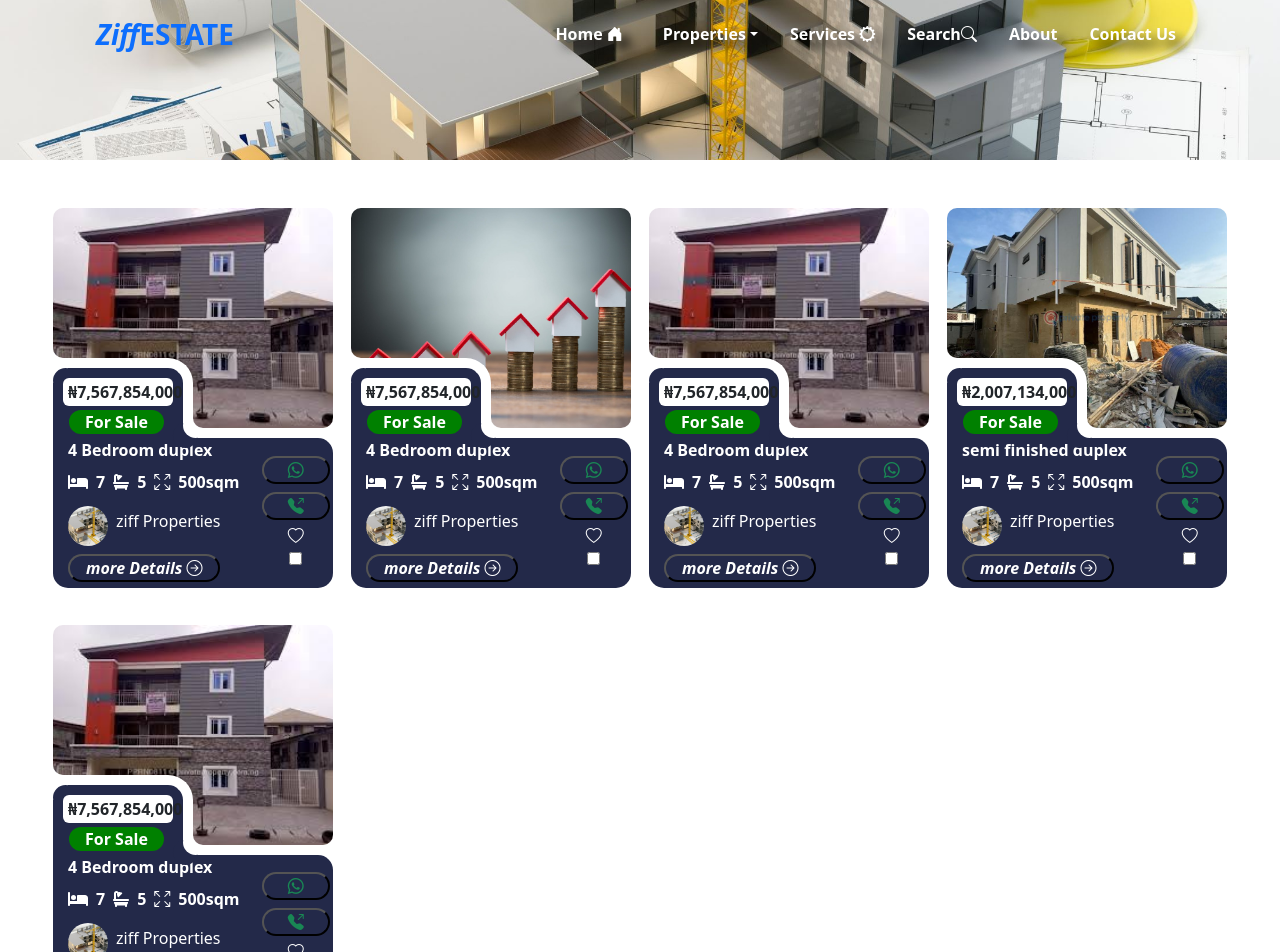
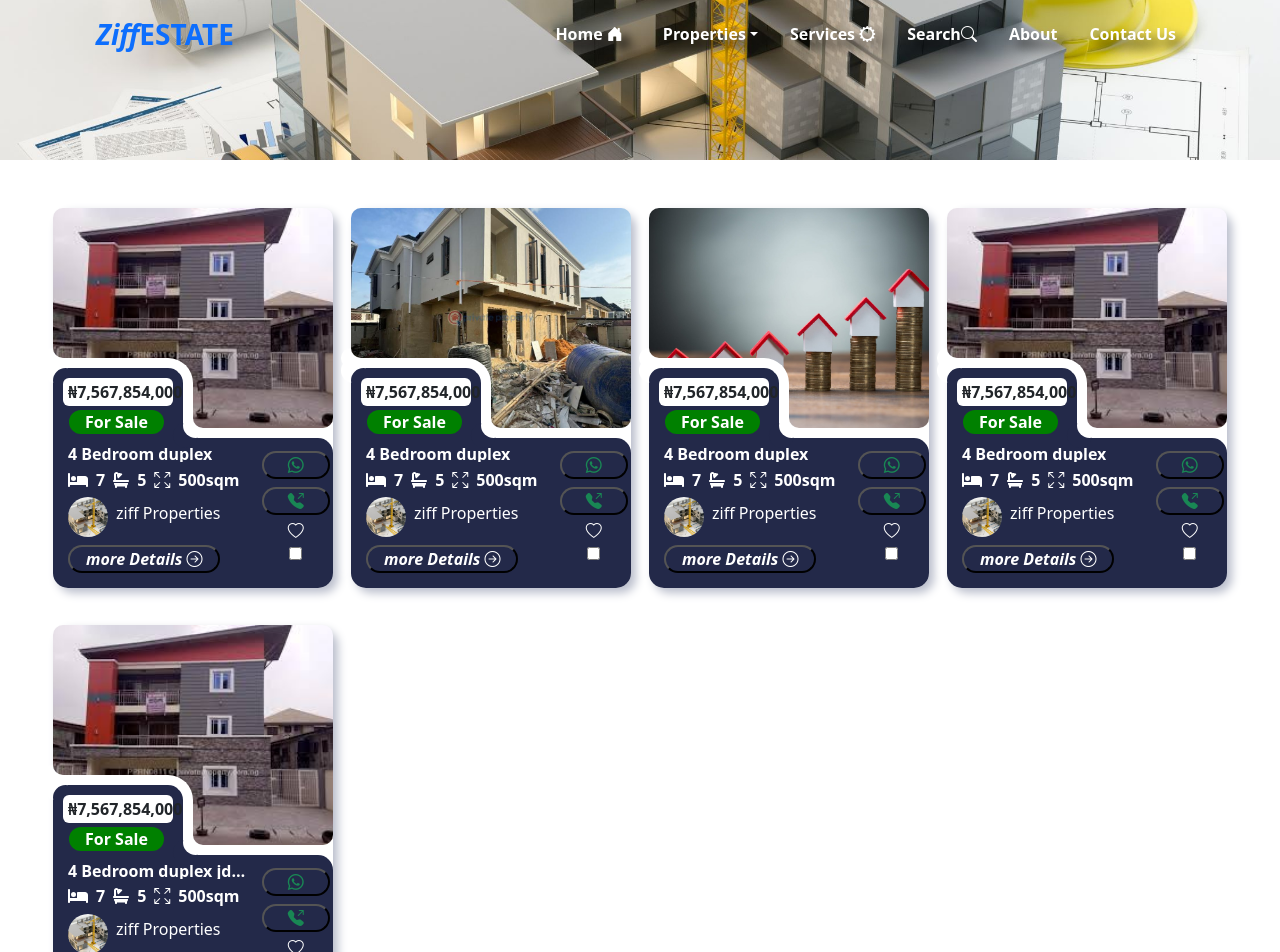
Before and after one commit to Chinaka-Fortune/realEstate, a React (Create React App) app in the folder real_estate/: page /newProperties in a window 1280 px wide. Shown: the top 952 px of the page. Built offline with nearby package versions, Linux system fonts and the light colour scheme.

Commit message:
all agent section

```diff
--- a/real_estate/src/App.js
+++ b/real_estate/src/App.js
@@ -4,6 +4,7 @@ import NavBar from './nav_footerComponents/NavBar';
 import Home from './home/Home';
 import PopularDetails from './popularHomeDetails/PopularDetails';
 import NewProperties from './newProperties/NewProperties';
+import AgentFile from './agentFiles/AgentFile';
 
 
 
@@ -15,6 +16,7 @@ function App() {
       <Route path='/' Component={Home} />
       <Route path='/popularDetails' Component={PopularDetails} />
       <Route path='/newProperties' Component={NewProperties} />
+      <Route path='/agent_file' Component={AgentFile} />
 
     </Routes>
     </BrowserRouter>
--- a/real_estate/src/home/homeComponents/ReachOut.js
+++ b/real_estate/src/home/homeComponents/ReachOut.js
@@ -10,7 +10,7 @@ const ReachOut = () => {
           <i class="bi bi-buildings  fs-2 text-dark"></i>
           <span className="text-dark">New Properties</span>
         </NavLink>
-        <NavLink className="col-md-2 col-5 py-4 py-md-5 text-center fw-bold rounded  d-flex flex-column text-decoration-none reachOutHover">
+        <NavLink to="/agent_file" className="col-md-2 col-5 py-4 py-md-5 text-center fw-bold rounded  d-flex flex-column text-decoration-none reachOutHover">
           <i class="bi bi-person-lines-fill fs-2 text-dark"></i>
           <span className="text-dark">Contact Agent</span>
         </NavLink>
--- a/real_estate/src/index.css
+++ b/real_estate/src/index.css
@@ -56,3 +56,8 @@
 .pointerCursorStyle{
 cursor: pointer;
 }
+
+.generalBoxShadow{
+box-shadow: 5px 5px 10px #babecc,
+   -5px -5px 10px #fff;
+}
--- a/real_estate/src/newProperties/NewProperties.js
+++ b/real_estate/src/newProperties/NewProperties.js
@@ -5,7 +5,7 @@ import { faBed, faBath } from "@fortawesome/free-solid-svg-icons";
 import propertyDev from "./newPropImages/Property-Development-Fateck-4.jpg";
 import redHouse from "./newPropImages/redHouse.jpg";
 import newlyBuilt from "./newPropImages/13-Most-Expensive-Houses-In-Lagos.jpeg";
-import house1 from './newPropImages/house1.jpg'
+import house1 from "./newPropImages/house1.jpg";
 
 import "./newProperties.css";
 import "../index.css";
@@ -32,7 +32,7 @@ const NewProperties = () => {
         <div className="row">
           <div className="newPropertyContaner mx-auto align-contents-center d-flex flex-wrap">
             <div className="col-3 d-flex justify-content-center">
-              <div className="newPropertyImageDdivCard">
+              <div className="newPropertyImageDdivCard generalBoxShadow">
                 <div className="newPropertyImageDdiv">
                   <img src={redHouse} alt="" />
                 </div>
@@ -47,8 +47,10 @@ const NewProperties = () => {
                   </div>
                   <div className="propertyinformation row lh-1">
                     <div className="col-9 mt-1 lh-1">
-                      <p className=" text-white fw-bolder">4 Bedroom duplex</p>
-                      <div className="d-flex column-gap-2 lh-1">
+                      <p className=" text-white fw-bolder mt-1 text-truncate">
+                        4 Bedroom duplex
+                      </p>
+                      <div className="d-flex column-gap-2 newPropertyicondetails">
                         <p className=" fw-bold text-white">
                           <FontAwesomeIcon
                             icon={faBed}
@@ -68,7 +70,7 @@ const NewProperties = () => {
                           500sqm
                         </p>
                       </div>
-                      <div className="d-flex align-items-center column-gap-2">
+                      <div className="d-flex align-items-center column-gap-2 newPropertyicondetails">
                         <div className="newPropertyAgentDiv">
                           <img src={propertyDev} alt="" />
                         </div>
@@ -101,10 +103,11 @@ const NewProperties = () => {
                 </div>
               </div>
             </div>
+
             <div className="col-3 d-flex justify-content-center">
-              <div className="newPropertyImageDdivCard">
+              <div className="newPropertyImageDdivCard generalBoxShadow">
                 <div className="newPropertyImageDdiv">
-                  <img src={newlyBuilt} alt="" />
+                  <img src={house1} alt="" />
                 </div>
                 <div className="content">
                   <div className="price">
@@ -117,8 +120,10 @@ const NewProperties = () => {
                   </div>
                   <div className="propertyinformation row lh-1">
                     <div className="col-9 mt-1 lh-1">
-                      <p className=" text-white fw-bolder">4 Bedroom duplex</p>
-                      <div className="d-flex column-gap-2 lh-1">
+                      <p className=" text-white fw-bolder mt-1 text-truncate">
+                        4 Bedroom duplex
+                      </p>
+                      <div className="d-flex column-gap-2 newPropertyicondetails">
                         <p className=" fw-bold text-white">
                           <FontAwesomeIcon
                             icon={faBed}
@@ -138,77 +143,7 @@ const NewProperties = () => {
                           500sqm
                         </p>
                       </div>
-                      <div className="d-flex align-items-center column-gap-2">
-                        <div className="newPropertyAgentDiv">
-                          <img src={propertyDev} alt="" />
-                        </div>
-                        <h6 className="text-white">ziff Properties</h6>
-                      </div>
-                      <div className="mt-2 d-flex column-gap-3 align-items-center">
-                        <button className="px-3 rounded-pill bg-transparent text-white py-1 fw-bold">
-                          <em> more Details</em>{" "}
-                          <i class="bi bi-arrow-right-circle"></i>
-                        </button>
-                      </div>
-                    </div>
-                    <div className="col-3 d-flex flex-column justify-content-center align-items-center row-gap-2">
-                      <button className="px-4 py-1  rounded-pill border-2 bg-transparent d-flex justify-content-center">
-                        <i class="bi bi-whatsapp text-success fw-bolder"></i>
-                      </button>
-                      <button className="rounded-pill px-4 py-1 border-2  bg-transparent text-white d-flex align-items-center">
-                        <i class="bi bi-telephone-outbound-fill text-success"></i>
-                      </button>
-
-                      <div onClick={handleIcon}>{favouriteColour}</div>
-                      <input
-                        type="checkbox"
-                        name=""
-                        id=""
-                        className="pointerCursorStyle"
-                      />
-                    </div>
-                  </div>
-                </div>
-              </div>
-            </div>
-            <div className="col-3 d-flex justify-content-center">
-              <div className="newPropertyImageDdivCard">
-                <div className="newPropertyImageDdiv">
-                  <img src={redHouse} alt="" />
-                </div>
-                <div className="content">
-                  <div className="price">
-                    <p className="fw-bolder rounded-2 priceAmount">
-                      ₦7,567,854,000
-                    </p>
-                    <p className="saleDetails text-white px-3 fw-bolder ms-3 mt-1 rounded-pill bg-succes">
-                      For Sale
-                    </p>
-                  </div>
-                  <div className="propertyinformation row lh-1">
-                    <div className="col-9 mt-1 lh-1">
-                      <p className=" text-white fw-bolder">4 Bedroom duplex</p>
-                      <div className="d-flex column-gap-2 lh-1">
-                        <p className=" fw-bold text-white">
-                          <FontAwesomeIcon
-                            icon={faBed}
-                            className="me-2 fw-bold"
-                          />
-                          7
-                        </p>
-                        <p className=" fw-bold text-white">
-                          <FontAwesomeIcon
-                            icon={faBath}
-                            className="me-2  fw-bold"
-                          />
-                          5
-                        </p>
-                        <p className=" fw-bold text-white">
-                          <i class="bi bi-arrows-fullscreen me-2  fw-bolder"></i>
-                          500sqm
-                        </p>
-                      </div>
-                      <div className="d-flex align-items-center column-gap-2">
+                      <div className="d-flex align-items-center column-gap-2 newPropertyicondetails">
                         <div className="newPropertyAgentDiv">
                           <img src={propertyDev} alt="" />
                         </div>
@@ -241,15 +176,16 @@ const NewProperties = () => {
                 </div>
               </div>
             </div>
+
             <div className="col-3 d-flex justify-content-center">
-              <div className="newPropertyImageDdivCard">
+              <div className="newPropertyImageDdivCard generalBoxShadow">
                 <div className="newPropertyImageDdiv">
-                  <img src={house1} alt="" />
+                  <img src={newlyBuilt} alt="" />
                 </div>
                 <div className="content">
                   <div className="price">
                     <p className="fw-bolder rounded-2 priceAmount">
-                      ₦2,007,134,000
+                      ₦7,567,854,000
                     </p>
                     <p className="saleDetails text-white px-3 fw-bolder ms-3 mt-1 rounded-pill bg-succes">
                       For Sale
@@ -257,8 +193,10 @@ const NewProperties = () => {
                   </div>
                   <div className="propertyinformation row lh-1">
                     <div className="col-9 mt-1 lh-1">
-                      <p className=" text-white fw-bolder">semi finished duplex</p>
-                      <div className="d-flex column-gap-2 lh-1">
+                      <p className=" text-white fw-bolder mt-1 text-truncate">
+                        4 Bedroom duplex
+                      </p>
+                      <div className="d-flex column-gap-2 newPropertyicondetails">
                         <p className=" fw-bold text-white">
                           <FontAwesomeIcon
                             icon={faBed}
@@ -278,7 +216,7 @@ const NewProperties = () => {
                           500sqm
                         </p>
                       </div>
-                      <div className="d-flex align-items-center column-gap-2">
+                      <div className="d-flex align-items-center column-gap-2 newPropertyicondetails">
                         <div className="newPropertyAgentDiv">
                           <img src={propertyDev} alt="" />
                         </div>
@@ -311,8 +249,9 @@ const NewProperties = () => {
                 </div>
               </div>
             </div>
+
             <div className="col-3 d-flex justify-content-center">
-              <div className="newPropertyImageDdivCard">
+              <div className="newPropertyImageDdivCard generalBoxShadow">
                 <div className="newPropertyImageDdiv">
                   <img src={redHouse} alt="" />
                 </div>
@@ -327,8 +266,10 @@ const NewProperties = () => {
                   </div>
                   <div className="propertyinformation row lh-1">
                     <div className="col-9 mt-1 lh-1">
-                      <p className=" text-white fw-bolder">4 Bedroom duplex</p>
-                      <div className="d-flex column-gap-2 lh-1">
+                      <p className=" text-white fw-bolder mt-1 text-truncate">
+                        4 Bedroom duplex
+                      </p>
+                      <div className="d-flex column-gap-2 newPropertyicondetails">
                         <p className=" fw-bold text-white">
                           <FontAwesomeIcon
                             icon={faBed}
@@ -348,7 +289,80 @@ const NewProperties = () => {
                           500sqm
                         </p>
                       </div>
-                      <div className="d-flex align-items-center column-gap-2">
+                      <div className="d-flex align-items-center column-gap-2 newPropertyicondetails">
+                        <div className="newPropertyAgentDiv">
+                          <img src={propertyDev} alt="" />
+                        </div>
+                        <h6 className="text-white">ziff Properties</h6>
+                      </div>
+                      <div className="mt-2 d-flex column-gap-3 align-items-center">
+                        <button className="px-3 rounded-pill bg-transparent text-white py-1 fw-bold">
+                          <em>more Details</em>{" "}
+                          <i class="bi bi-arrow-right-circle"></i>
+                        </button>
+                      </div>
+                    </div>
+                    <div className="col-3 d-flex flex-column justify-content-center align-items-center row-gap-2">
+                      <button className="px-4 py-1  rounded-pill border-2 bg-transparent d-flex justify-content-center">
+                        <i class="bi bi-whatsapp text-success fw-bolder"></i>
+                      </button>
+                      <button className="rounded-pill px-4 py-1 border-2  bg-transparent text-white d-flex align-items-center">
+                        <i class="bi bi-telephone-outbound-fill text-success"></i>
+                      </button>
+
+                      <div onClick={handleIcon}>{favouriteColour}</div>
+                      <input
+                        type="checkbox"
+                        name=""
+                        id=""
+                        className="pointerCursorStyle"
+                      />
+                    </div>
+                  </div>
+                </div>
+              </div>
+            </div>
+
+            <div className="col-3 d-flex justify-content-center">
+              <div className="newPropertyImageDdivCard generalBoxShadow">
+                <div className="newPropertyImageDdiv">
+                  <img src={redHouse} alt="" />
+                </div>
+                <div className="content">
+                  <div className="price">
+                    <p className="fw-bolder rounded-2 priceAmount">
+                      ₦7,567,854,000
+                    </p>
+                    <p className="saleDetails text-white px-3 fw-bolder ms-3 mt-1 rounded-pill bg-succes">
+                      For Sale
+                    </p>
+                  </div>
+                  <div className="propertyinformation row lh-1">
+                    <div className="col-9 mt-1 lh-1">
+                      <p className=" text-white fw-bolder mt-1 text-truncate">
+                        4 Bedroom duplex jdsddds mnsddlds mjdnkddk
+                      </p>
+                      <div className="d-flex column-gap-2 newPropertyicondetails">
+                        <p className=" fw-bold text-white">
+                          <FontAwesomeIcon
+                            icon={faBed}
+                            className="me-2 fw-bold"
+                          />
+                          7
+                        </p>
+                        <p className=" fw-bold text-white">
+                          <FontAwesomeIcon
+                            icon={faBath}
+                            className="me-2  fw-bold"
+                          />
+                          5
+                        </p>
+                        <p className=" fw-bold text-white">
+                          <i class="bi bi-arrows-fullscreen me-2  fw-bolder"></i>
+                          500sqm
+                        </p>
+                      </div>
+                      <div className="d-flex align-items-center column-gap-2 newPropertyicondetails">
                         <div className="newPropertyAgentDiv">
                           <img src={propertyDev} alt="" />
                         </div>
--- a/real_estate/src/newProperties/newProperties.css
+++ b/real_estate/src/newProperties/newProperties.css
@@ -24,6 +24,7 @@
     display: flex;
     flex-direction: column;
     justify-content: space-between;
+    border-radius: 15px;
  }
 
  .newPropertyImageDdivCard .newPropertyImageDdiv {
@@ -127,3 +128,7 @@
    width: 95%;
    row-gap: 2.3rem;
  }
+
+ .newPropertyicondetails{
+   margin-top: -.4rem;
+ }
```
Also changed, not shown: real_estate/src/agentFiles/AgentFile.js (added, +12 -0 lines), real_estate/src/agentFiles/agentFile.css (added).
